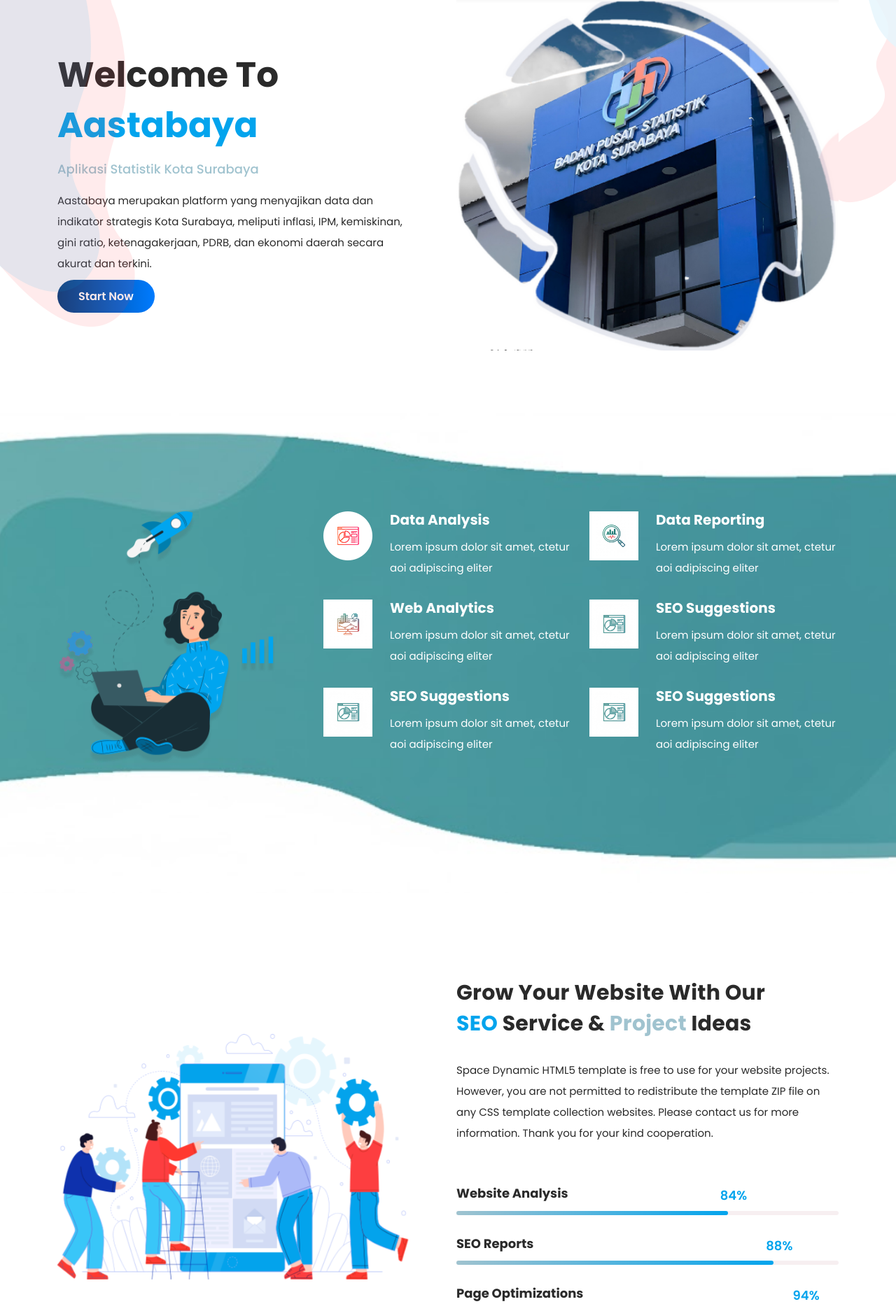
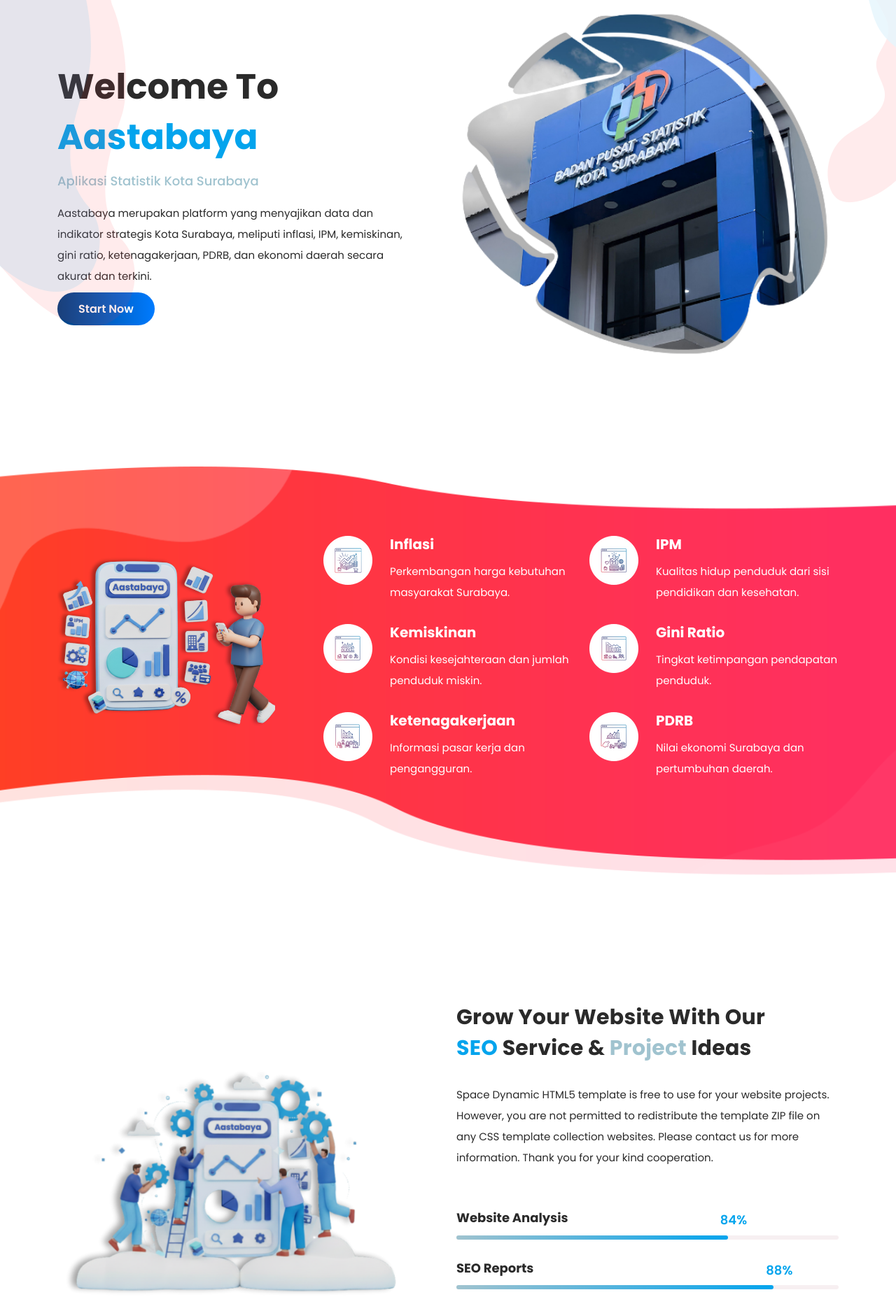
Before and after one commit to Dimasbro12/Aastabaya, a Django app: page / in a window 1280 px wide. Shown: the part 100-1964 px from the top of the page at 70% size. Run offline with Django 5.2, Linux system fonts and the light colour scheme; some libraries are stand-ins or nearby versions.

Commit message:
perubahan landing page

```diff
--- a/apps/templates/index.html
+++ b/apps/templates/index.html
@@ -9,7 +9,7 @@
     <link rel="preconnect" href="https://fonts.gstatic.com" />
     <link href="https://fonts.googleapis.com/css2?family=Poppins:wght@100;200;300;400;500;600;700;800;900&display=swap" rel="stylesheet" />
 
-    <title>Let's Start</title>
+    <title>Aastabaya</title>
 
     <!-- Bootstrap core CSS -->
     <link href="{% static 'src/templatemo_562_space_dynamic/vendor/bootstrap/css/bootstrap.min.css' %}" rel="stylesheet" />
@@ -80,7 +80,7 @@
                   <h6 class="mt-3">Aplikasi Statistik Kota Surabaya</h6>
                   <p>Aastabaya merupakan platform yang menyajikan data dan indikator strategis Kota Surabaya, meliputi inflasi, IPM, kemiskinan, gini ratio, ketenagakerjaan, PDRB, dan ekonomi daerah secara akurat dan terkini.</p>
                 </div>
-                <a class="start-btn" href="login">Start Now</a>
+                <a class="start-btn" href="{% url 'login' %}">Start Now</a>
               </div>
               <div class="col-lg-6">
                 <div class="right-image wow fadeInRight" data-wow-duration="1s" data-wow-delay="0.5s">
@@ -98,7 +98,7 @@
         <div class="row">
           <div class="col-lg-4">
             <div class="left-image wow fadeIn" data-wow-duration="1s" data-wow-delay="0.2s">
-              <img src="{% static 'src/templatemo_562_space_dynamic/assets/images/about-left-image.png' %}" alt="person graphic" />
+              <img src="{% static 'src/templatemo_562_space_dynamic/assets/images/about-left-astabaya.png' %}" alt="person graphic" />
             </div>
           </div>
           <div class="col-lg-8 align-self-center">
@@ -107,66 +107,66 @@
                 <div class="col-lg-6">
                   <div class="item wow fadeIn" data-wow-duration="1s" data-wow-delay="0.5s">
                     <div class="icon">
-                      <img src="{% static 'src/templatemo_562_space_dynamic/assets/images/service-icon-01.png' %}" alt="reporting" />
+                      <img src="{% static 'src/templatemo_562_space_dynamic/assets/images/inflasi.png' %}" alt="reporting" />
                     </div>
                     <div class="right-text">
-                      <h4>Data Analysis</h4>
-                      <p>Lorem ipsum dolor sit amet, ctetur aoi adipiscing eliter</p>
+                      <h4>Inflasi</h4>
+                      <p>Perkembangan harga kebutuhan masyarakat Surabaya.</p>
                     </div>
                   </div>
                 </div>
                 <div class="col-lg-6">
                   <div class="item wow fadeIn" data-wow-duration="1s" data-wow-delay="0.7s">
                     <div class="icon">
-                      <img src="{% static 'src/templatemo_562_space_dynamic/assets/images/service-icon-02.png' %}" alt="" />
+                      <img src="{% static 'src/templatemo_562_space_dynamic/assets/images/IPM.png' %}" alt="" />
                     </div>
                     <div class="right-text">
-                      <h4>Data Reporting</h4>
-                      <p>Lorem ipsum dolor sit amet, ctetur aoi adipiscing eliter</p>
+                      <h4>IPM</h4>
+                      <p>Kualitas hidup penduduk dari sisi pendidikan dan kesehatan.</p>
                     </div>
                   </div>
                 </div>
                 <div class="col-lg-6">
                   <div class="item wow fadeIn" data-wow-duration="1s" data-wow-delay="0.9s">
                     <div class="icon">
-                      <img src="{% static 'src/templatemo_562_space_dynamic/assets/images/service-icon-03.png' %}" alt="" />
+                      <img src="{% static 'src/templatemo_562_space_dynamic/assets/images/kemiskinan.png' %}" alt="" />
                     </div>
                     <div class="right-text">
-                      <h4>Web Analytics</h4>
-                      <p>Lorem ipsum dolor sit amet, ctetur aoi adipiscing eliter</p>
+                      <h4>Kemiskinan</h4>
+                      <p>Kondisi kesejahteraan dan jumlah penduduk miskin.</p>
                     </div>
                   </div>
                 </div>
                 <div class="col-lg-6">
                   <div class="item wow fadeIn" data-wow-duration="1s" data-wow-delay="1.1s">
                     <div class="icon">
-                      <img src="{% static 'src/templatemo_562_space_dynamic/assets/images/service-icon-04.png' %}" alt="" />
+                      <img src="{% static 'src/templatemo_562_space_dynamic/assets/images/gini-ratio.png' %}" alt="" />
                     </div>
                     <div class="right-text">
-                      <h4>SEO Suggestions</h4>
-                      <p>Lorem ipsum dolor sit amet, ctetur aoi adipiscing eliter</p>
+                      <h4>Gini Ratio</h4>
+                      <p>Tingkat ketimpangan pendapatan penduduk.</p>
                     </div>
                   </div>
                 </div>
                 <div class="col-lg-6">
                   <div class="item wow fadeIn" data-wow-duration="1s" data-wow-delay="1.1s">
                     <div class="icon">
-                      <img src="{% static 'src/templatemo_562_space_dynamic/assets/images/service-icon-04.png' %}" alt="" />
+                      <img src="{% static 'src/templatemo_562_space_dynamic/assets/images/Ketenagakerjaan.png' %}" alt="" />
                     </div>
                     <div class="right-text">
-                      <h4>SEO Suggestions</h4>
-                      <p>Lorem ipsum dolor sit amet, ctetur aoi adipiscing eliter</p>
+                      <h4>ketenagakerjaan</h4>
+                      <p>Informasi pasar kerja dan pengangguran.</p>
                     </div>
                   </div>
                 </div>
                 <div class="col-lg-6">
                   <div class="item wow fadeIn" data-wow-duration="1s" data-wow-delay="1.1s">
                     <div class="icon">
-                      <img src="{% static 'src/templatemo_562_space_dynamic/assets/images/service-icon-04.png' %}" alt="" />
+                      <img src="{% static 'src/templatemo_562_space_dynamic/assets/images/PDRB.png' %}" alt="" />
                     </div>
                     <div class="right-text">
-                      <h4>SEO Suggestions</h4>
-                      <p>Lorem ipsum dolor sit amet, ctetur aoi adipiscing eliter</p>
+                      <h4>PDRB</h4>
+                      <p>Nilai ekonomi Surabaya dan pertumbuhan daerah.</p>
                     </div>
                   </div>
                 </div>
@@ -182,7 +182,7 @@
         <div class="row">
           <div class="col-lg-6 align-self-center wow fadeInLeft" data-wow-duration="1s" data-wow-delay="0.2s">
             <div class="left-image">
-              <img src="{% static 'src/templatemo_562_space_dynamic/assets/images/services-left-image.png' %}" alt="" />
+              <img src="{% static 'src/templatemo_562_space_dynamic/assets/images/services-left-astabaya.png' %}" alt="" />
             </div>
           </div>
           <div class="col-lg-6 wow fadeInRight" data-wow-duration="1s" data-wow-delay="0.2s">
@@ -279,7 +279,7 @@
       <div class="container">
         <div class="row">
           <div class="col-lg-12 wow fadeIn" data-wow-duration="1s" data-wow-delay="0.25s">
-            <p>© Copyright 2025 Dimas & Friends. All Rights Reserved.</p>
+            <p>© Copyright 2025 BPS Kota Surabaya. All Rights Reserved.</p>
           </div>
         </div>
       </div>
```
Also changed, not shown: apps/static/img/welcome.png, apps/static/src/templatemo_562_space_dynamic/assets/images/IPM.png (added), apps/static/src/templatemo_562_space_dynamic/assets/images/Kelajuan-ekonomi.png (added), apps/static/src/templatemo_562_space_dynamic/assets/images/Ketenagakerjaan.png (added), apps/static/src/templatemo_562_space_dynamic/assets/images/PDRB.png (added), apps/static/src/templatemo_562_space_dynamic/assets/images/about-astabaya.png (added), apps/static/src/templatemo_562_space_dynamic/assets/images/about-bg.png, apps/static/src/templatemo_562_space_dynamic/assets/images/about-left-astabaya.png (added), apps/static/src/templatemo_562_space_dynamic/assets/images/blog-thumb-01.jpg, apps/static/src/templatemo_562_space_dynamic/assets/images/contact-astabaya.png (added), apps/static/src/templatemo_562_space_dynamic/assets/images/contact-bg.png, apps/static/src/templatemo_562_space_dynamic/assets/images/gini-ratio.png (added), apps/static/src/templatemo_562_space_dynamic/assets/images/inflasi.png (added), apps/static/src/templatemo_562_space_dynamic/assets/images/kemiskinan.png (added), 4 more files.
